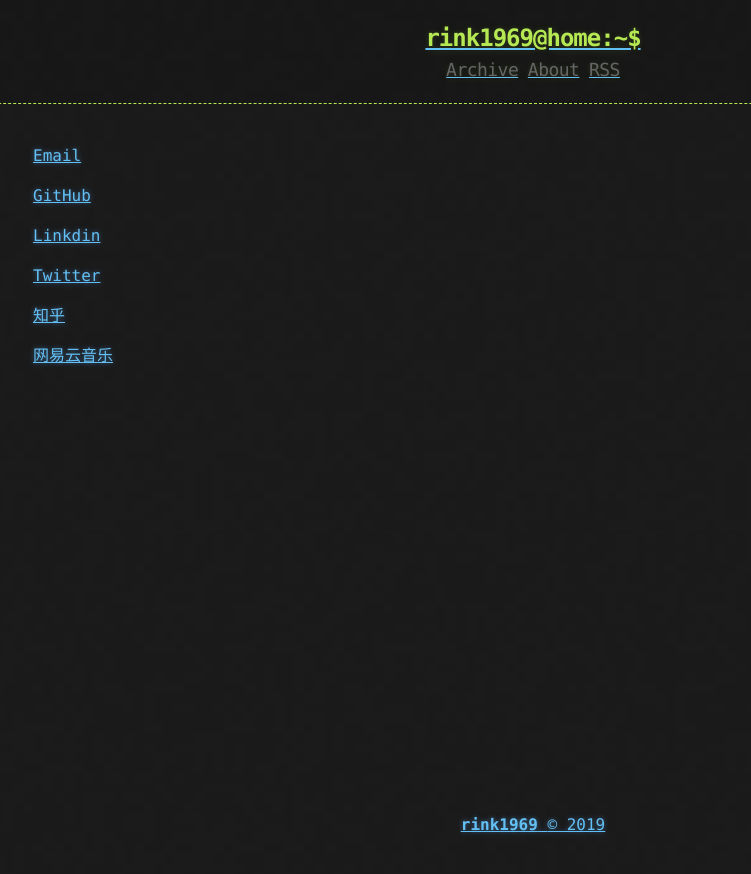
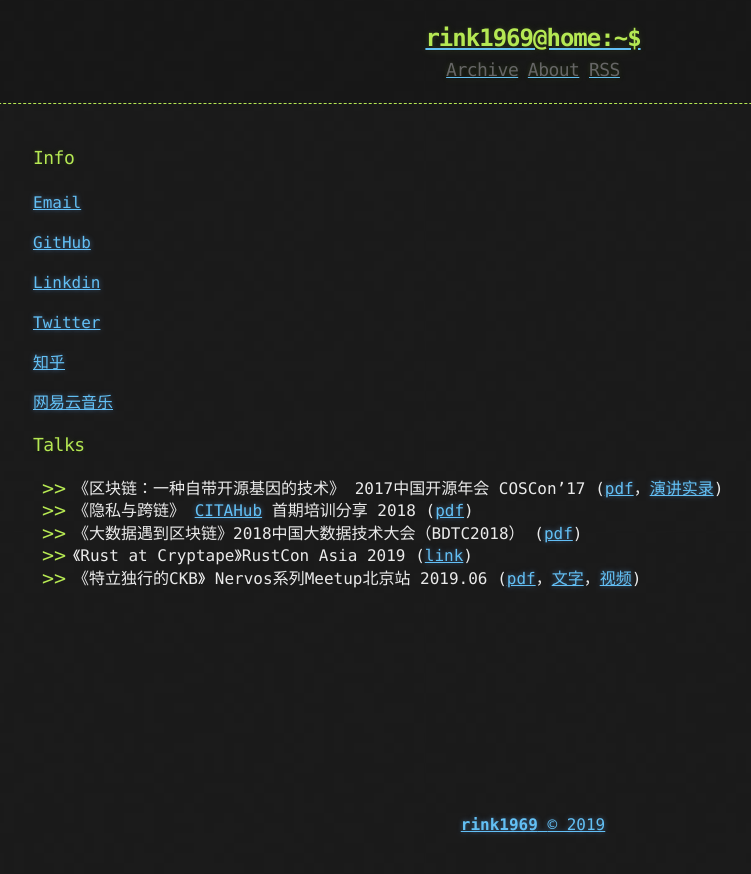
Before and after one commit to QingYanL/rink1969.github.io, a Jekyll site: the page built from about.md, in a window 1280 px wide. Shown: the top 874 px of the page, without its empty margins (107-858 px from the left). Built offline with Jekyll 4.4.1, drawn with Linux system fonts in a browser that asks for light colours.

Commit message:
add talks

```diff
--- a/about.md
+++ b/about.md
@@ -2,6 +2,8 @@
 layout: page
 title: About Me
 ---
+
+### Info
 
 [Email](mailto:rink1969@gmail.com)
 
@@ -14,3 +16,11 @@ title: About Me
 [知乎](https://www.zhihu.com/people/rink-ning)
 
 [网易云音乐](https://music.163.com/#/user/home?id=97107751)
+
+### Talks
+
+- 《区块链：一种自带开源基因的技术》 2017中国开源年会 COSCon'17 ([pdf](/assets/talks/COSCon17.pdf)，[演讲实录](https://www.weibo.com/ttarticle/p/show?id=2309404179001269682303))
+- 《隐私与跨链》 [CITAHub](https://www.citahub.com/) 首期培训分享 2018 ([pdf](/assets/talks/privacy-and-crosschain.pdf))
+- 《大数据遇到区块链》2018中国大数据技术大会（BDTC2018） ([pdf](/assets/talks/BDTC2018.pdf))
+- 《Rust at Cryptape》RustCon Asia 2019 ([link](https://github.com/rink1969/RustconAsia2019_cryptape_workshop))
+- 《特立独行的CKB》 Nervos系列Meetup北京站 2019.06  ([pdf](/assets/talks/ckb.pdf)，[文字](https://www.jianshu.com/p/2ec5d396079e)，[视频](https://www.bilibili.com/video/av54695988/))
```
Also changed, not shown: 4 other files.
